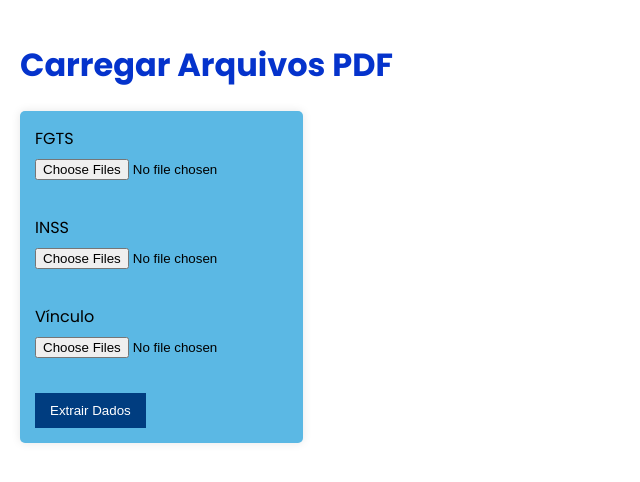
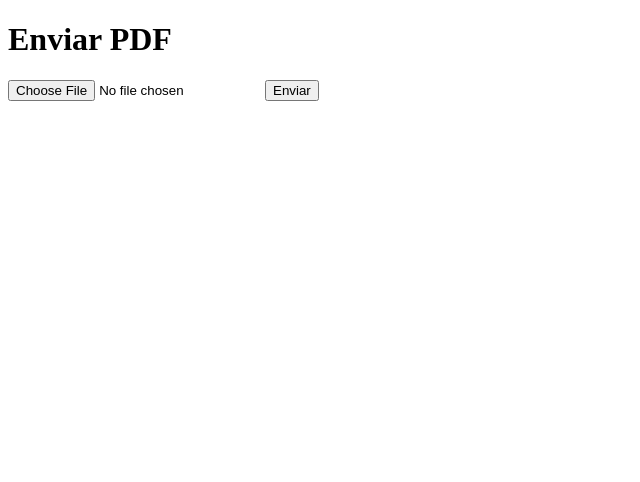
Before and after one commit to laizask/leitor, a Flask app: page / in a window 1280 px wide. Shown: the top 482 px of the page, without its empty margins (0-640 px from the left). Run offline with Flask 3, Linux system fonts and the light colour scheme.

Commit message:
Update index.html

```diff
--- a/templates/index.html
+++ b/templates/index.html
@@ -1,24 +1,23 @@
 <!DOCTYPE html>
-<html lang="en">
+<html lang="pt-br">
 <head>
-    <meta charset="UTF-8">
-    <meta name="viewport" content="width=device-width, initial-scale=1.0">
-    <title>Envio de PDFs</title>
-    <link rel="stylesheet" href="static/css/style.css">
+  <meta charset="UTF-8">
+  <title>Leitor de PDF</title>
 </head>
 <body>
-    <h1>Carregar Arquivos PDF</h1>
-    <form action="/" method="POST" enctype="multipart/form-data">
-        <label for="pdf1">FGTS</label>
-        <input type="file" name="pdf1" multiple required><br><br>
+  <h1>Enviar PDF</h1>
+  <form action="/upload" method="post" enctype="multipart/form-data">
+    <input type="file" name="pdf_file" accept=".pdf" required>
+    <button type="submit">Enviar</button>
+  </form>
 
-        <label for="pdf2">INSS</label>
-        <input type="file" name="pdf2" multiple required><br><br>
-
-        <label for="pdf3">Vínculo</label>
-        <input type="file" name="pdf3" multiple required><br><br>
-
-        <input type="submit" value="Extrair Dados">
-    </form>
+  {% if arquivos_gerados %}
+    <h2>Download das Planilhas:</h2>
+    <ul>
+        <li><a href="/static/planilhas/dados_fgts.xlsx" download>Download FGTS</a></li>
+        <li><a href="/static/planilhas/dados_inss.xlsx" download>Download INSS</a></li>
+        <li><a href="/static/planilhas/dados_vinculo.xlsx" download>Download Vínculo</a></li>
+    </ul>
+  {% endif %}
 </body>
 </html>
```
